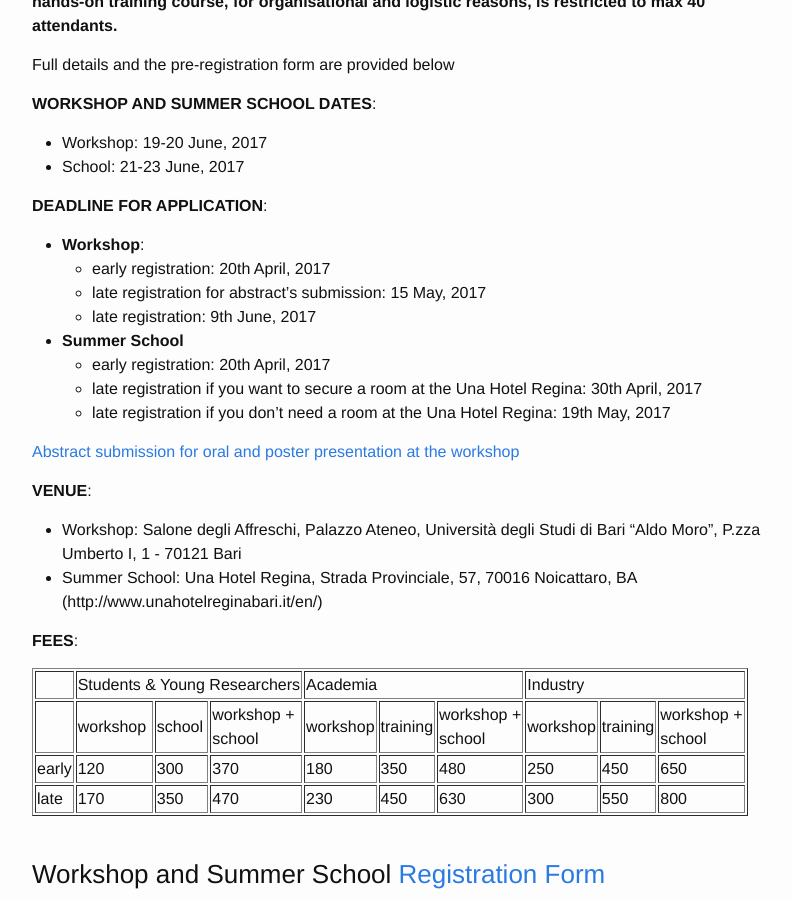
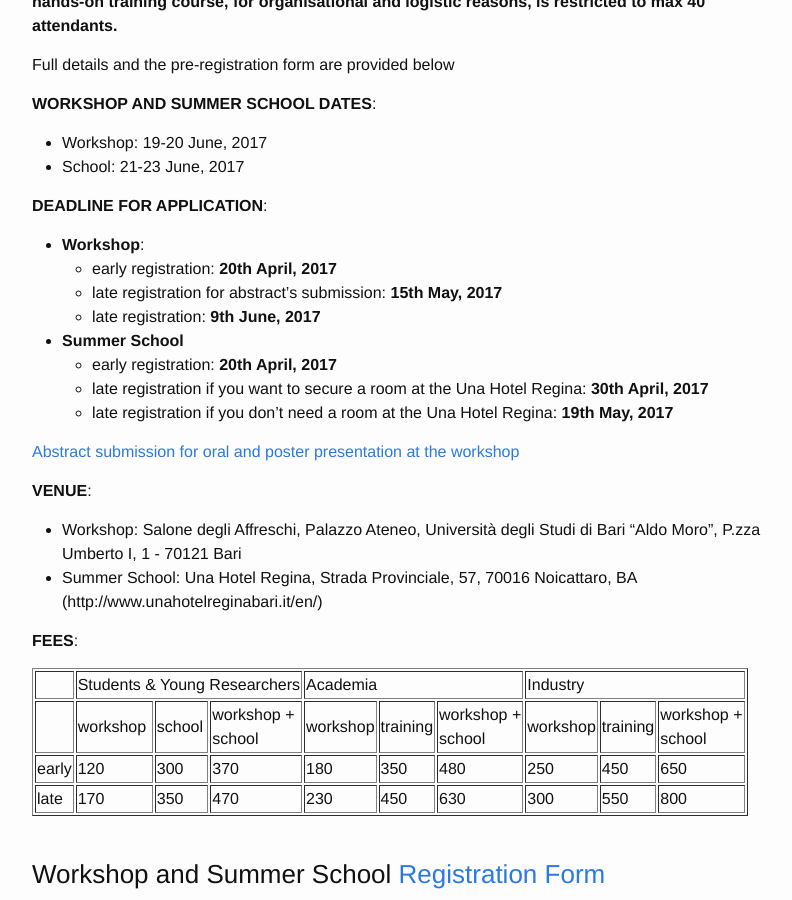
Before and after one commit to ELIXIR-IIB-training/website, a Jekyll site: the page built from _posts/2017-06-19-metagenomics-workshop-and-school-bari.md, in a window 1280 px wide and 900 px high, scrolled down 766 px. Shown: the whole window, without its empty margins (238-1030 px from the left). Built offline with Jekyll 4.4.1, drawn with Linux system fonts in a browser that asks for light colours.

```diff
--- a/_posts/2017-06-19-metagenomics-workshop-and-school-bari.md
+++ b/_posts/2017-06-19-metagenomics-workshop-and-school-bari.md
@@ -42,13 +42,13 @@ Full details and the pre-registration form are provided below
 **DEADLINE FOR APPLICATION**:
 
 - **Workshop**:
-  - early registration: 20th April, 2017
-  - late registration for abstract's submission: 15 May, 2017
-  - late registration: 9th June, 2017
+  - early registration: **20th April, 2017**
+  - late registration for abstract's submission: **15th May, 2017**
+  - late registration: **9th June, 2017**
 - **Summer School**
-  - early registration: 20th April, 2017
-  - late registration if you want to secure a room at the Una Hotel Regina: 30th April, 2017
-  - late registration if you don't need a room at the Una Hotel Regina: 19th May, 2017
+  - early registration: **20th April, 2017**
+  - late registration if you want to secure a room at the Una Hotel Regina: **30th April, 2017**
+  - late registration if you don't need a room at the Una Hotel Regina: **19th May, 2017**
 
 [Abstract submission for oral and poster presentation at the workshop](../../../miscellaneous/metagenomics-bari-2017-abstract-submission.html)
 
```
